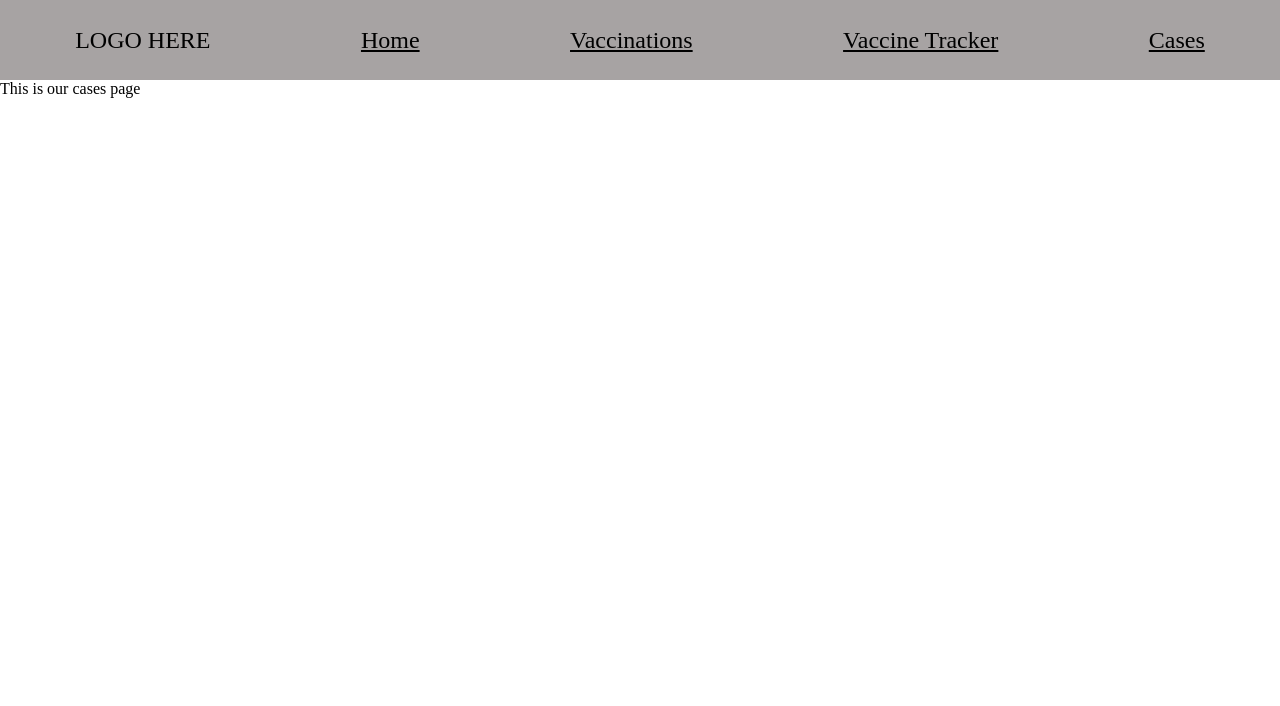
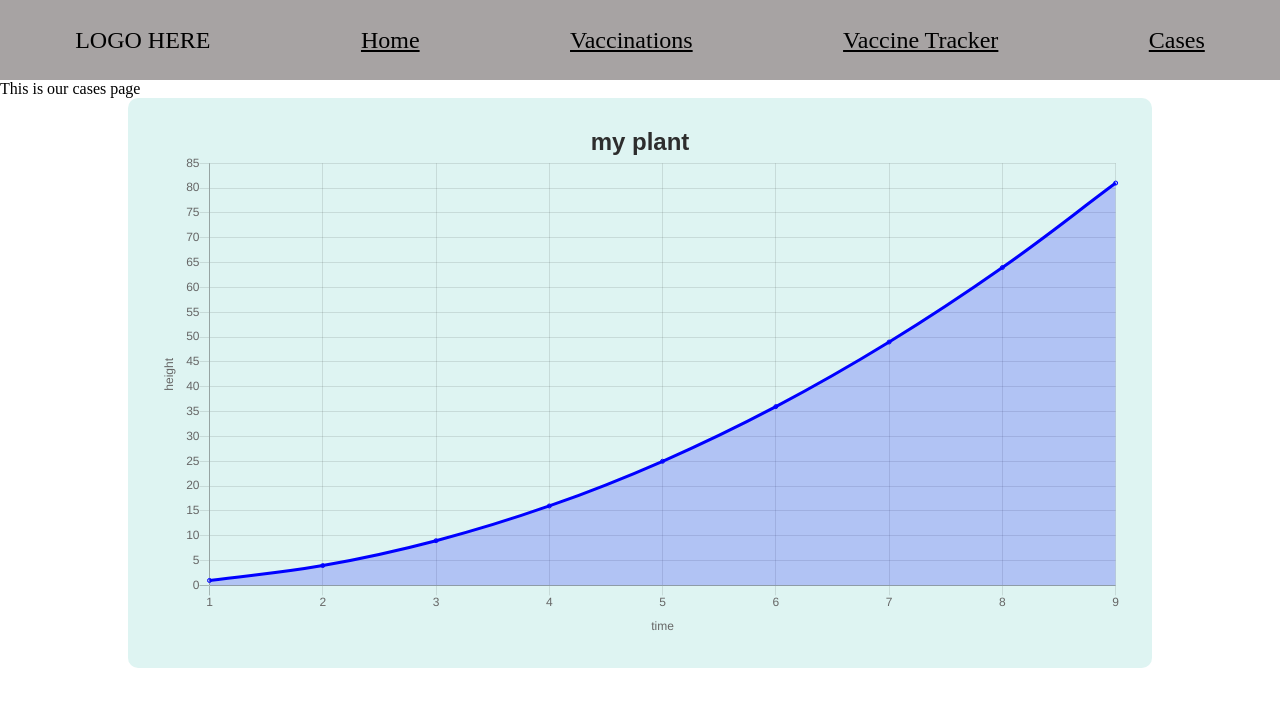
Before and after one commit to tansonlee/delta-hacks, a React (Create React App) app: page /cases in a window 1280 px wide. Shown: the top 706 px of the page. Built offline with nearby package versions, Linux system fonts and the light colour scheme.

Commit message:
added ability to make charts

```diff
--- a/package.json
+++ b/package.json
@@ -6,8 +6,10 @@
     "@testing-library/jest-dom": "^5.11.9",
     "@testing-library/react": "^11.2.5",
     "@testing-library/user-event": "^12.8.1",
+    "chart.js": "^2.9.4",
     "leaflet": "^1.7.1",
     "react": "^17.0.1",
+    "react-chartjs-2": "^2.11.1",
     "react-dom": "^17.0.1",
     "react-leaflet": "^3.1.0",
     "react-router-dom": "^5.2.0",
--- /dev/null
+++ b/src/Chart/Chart.css
@@ -0,0 +1,13 @@
+.chart-wrapper {
+	width: 80vw;
+	margin: 0 auto;
+	padding: 30px;
+	background-color: rgba(116, 208, 199, 0.24);
+	border-radius: 10px;
+	text-align: center;
+}
+
+.chart-title {
+	color: rgb(45, 45, 45);
+	font-family: Arial, Helvetica, sans-serif;
+}
--- /dev/null
+++ b/src/Chart/Chart.js
@@ -0,0 +1,69 @@
+import React from "react";
+import "./Chart.css";
+import { Line } from "react-chartjs-2";
+
+function Chart({
+	data: { title, x_axis, y_axis, point_label, y_label, x_label },
+}) {
+	return (
+		<div className="chart-wrapper">
+			<h2 className="chart-title">{title}</h2>
+			<Line
+				className="chart"
+				data={{
+					labels: x_axis,
+					datasets: [
+						{
+							data: y_axis,
+							label: point_label,
+							borderColor: "rgb(0, 0, 255)",
+							backgroundColor: "rgba(0, 0, 255, 0.2)",
+							fill: true,
+							pointRadius: 2,
+							pointHitRadius: 10,
+						},
+					],
+				}}
+				options={{
+					responsive: true,
+
+					scales: {
+						xAxes: [
+							{
+								scaleLabel: {
+									display: true,
+									labelString: x_label,
+								},
+								ticks: {
+									autoSkip: true,
+									maxTicksLimit: 20,
+								},
+							},
+						],
+						yAxes: [
+							{
+								scaleLabel: {
+									display: true,
+									labelString: y_label,
+								},
+								ticks: {
+									autoSkip: true,
+									maxTicksLimit: 20,
+								},
+							},
+						],
+					},
+					legend: {
+						display: false,
+						// labels: {
+						// 	fontColor: "rgba(255, 255, 255, 0.9)",
+						// 	fontSize: 16,
+						// },
+					},
+				}}
+			/>
+		</div>
+	);
+}
+
+export default Chart;
--- a/src/Pages/CasesPage/CasesPage.js
+++ b/src/Pages/CasesPage/CasesPage.js
@@ -1,7 +1,20 @@
 import React from "react";
+import Chart from "../../Chart/Chart";
 
 function CasesPage() {
-	return <div>This is our cases page</div>;
+	const randomData = {
+		x_axis: [1, 2, 3, 4, 5, 6, 7, 8, 9],
+		y_axis: [1, 4, 9, 16, 25, 36, 49, 64, 81],
+		x_label: "time",
+		y_label: "height",
+		title: "my plant",
+	};
+	return (
+		<div>
+			This is our cases page
+			<Chart data={randomData} />
+		</div>
+	);
 }
 
 export default CasesPage;
```
Also changed, not shown: src/Chart/HOW TO USE.js (added, +25 -0 lines), 1 other file (tests, documents, lock files or other folders).
